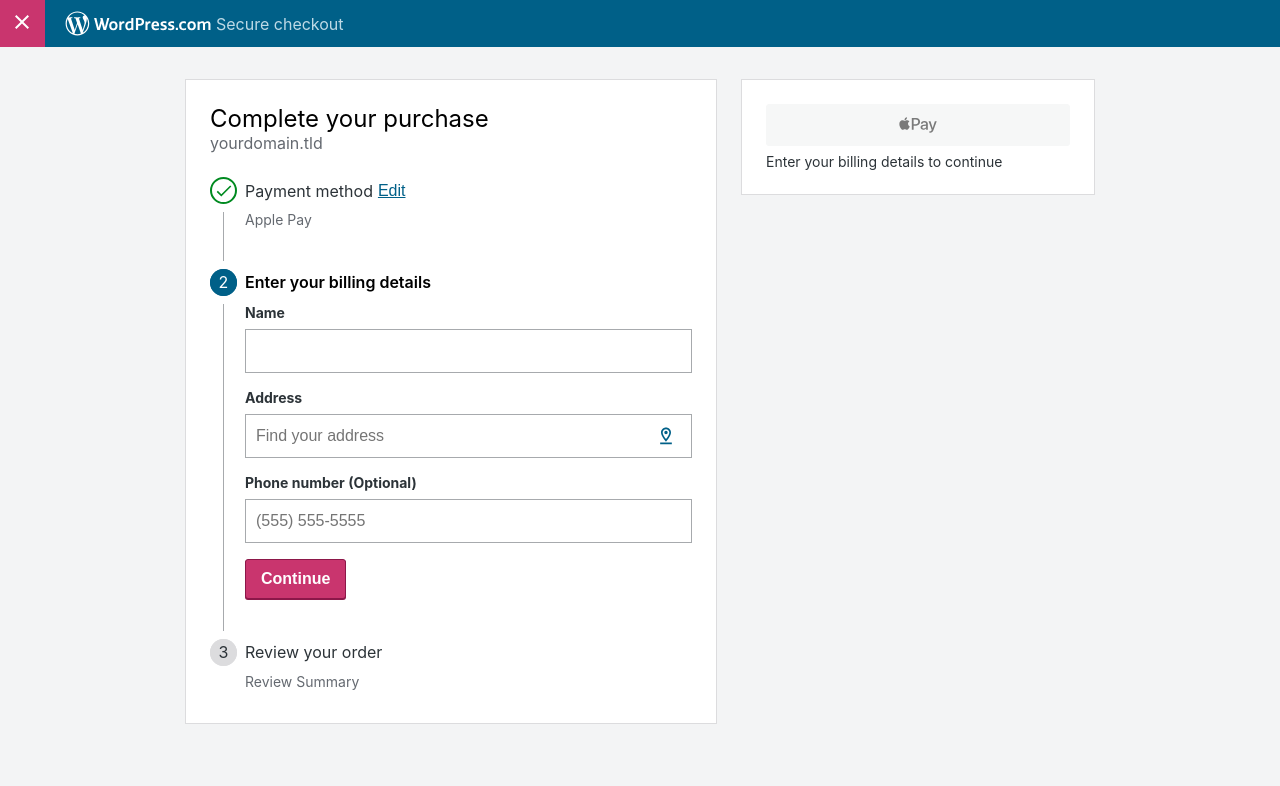
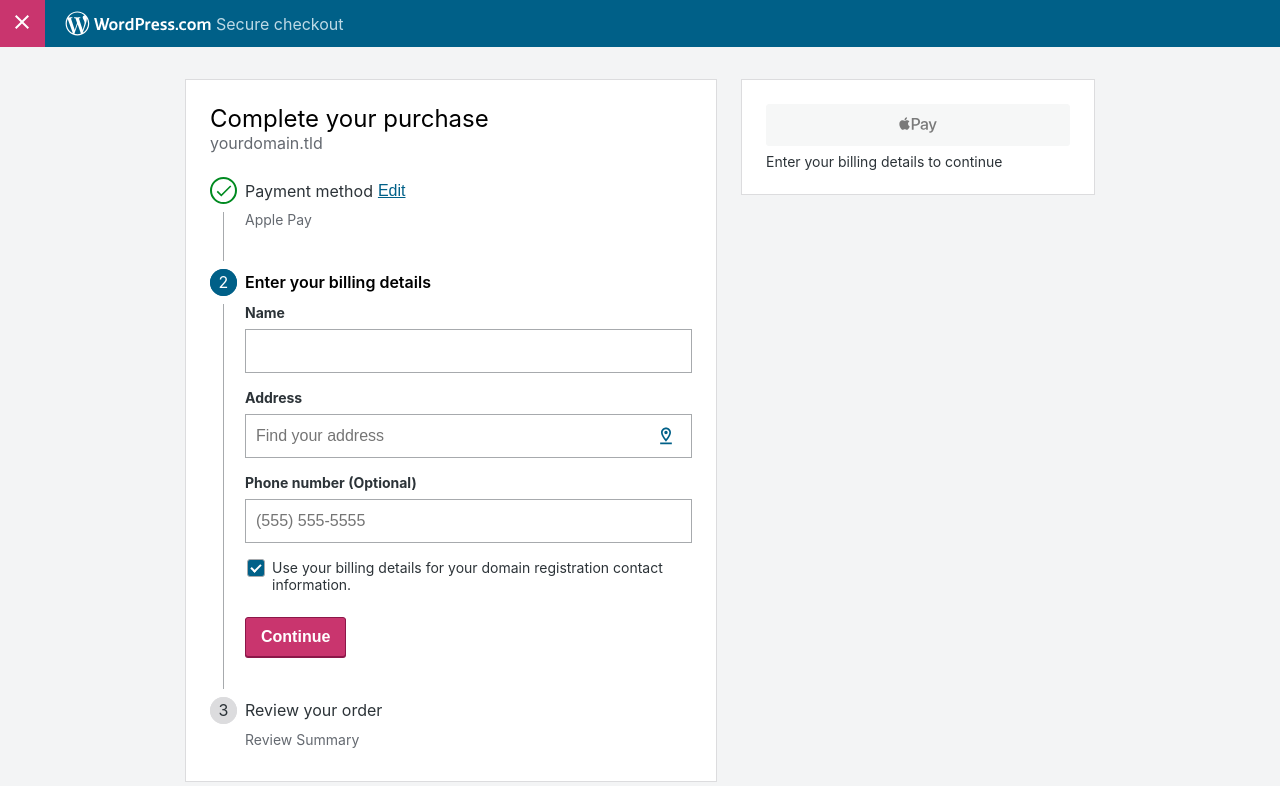
Before and after one commit to fditrapani/checkout-prototype, a React (Create React App) app: page / in a window 1280 px wide. Both pictures are taken after a click on the button "Update". Shown: the top 786 px of the page. Built offline with nearby package versions, Linux system fonts and the light colour scheme.

Commit message:
Add checkbox for domain registration fields

```diff
--- a/src/App.js
+++ b/src/App.js
@@ -192,6 +192,61 @@
   overflow: ${ props => props.overflow };
   height: ${ props => props.height };
 `
+
+const DomainRegistrationUI = styled.div`
+  margin: 16px 0 24px;
+  display: flex;
+  width: 100%;
+`
+
+const DomainRegistrationLabelUI = styled.label`
+  font-size: 14px;
+  color: ${ colours.gray80 };
+  display: block;
+  position: relative;
+  padding-left: 5px;
+
+  :hover {
+    cursor: pointer
+  }
+
+  :before {
+    display: block;
+    width: 16px;
+    height: 16px;
+    content: "";
+    position: absolute;
+    left: -20px;
+    top: 0;
+    border: 1px solid ${ colours.gray20 };
+    border-radius: 3px;
+  }
+`
+
+const DomainRegistrationCheckboxUI = styled.input`
+  margin-right: 5px;
+  opacity: 0;
+
+
+  :checked + label:before {
+    background: ${ colours.highlight };
+  }
+
+  :checked + label:after {
+    display: block;
+    width: 4px;
+    height: 8px;
+    content: "";
+    position: absolute;
+    left: -14px;
+    top: 3px;
+    border-right: 2px solid ${ colours.white };
+    border-bottom: 2px solid ${ colours.white };
+    transform: rotate(45deg);
+
+  }
+`
+
 
 // END CSS
 //////////////////////////////////////
@@ -584,6 +639,13 @@
                 onChange={ this.checkForFieldErrors } />
         </BillingFormFields>
 
+        <DomainRegistrationUI>
+          <DomainRegistrationCheckboxUI type="checkbox" id="domain-registration" name="domain-registration" defaultChecked={ true }/>
+          <DomainRegistrationLabelUI htmlFor="domain-registration">
+            Use your billing details for your domain registration contact information.
+          </DomainRegistrationLabelUI>
+        </DomainRegistrationUI>
+
         <Button
           state={ this.state.paymentButtonStatus === "disabled" ? "primary" : "secondary" }
           label={ this.state.billingSummary ? "Update" : "Continue" }
@@ -742,14 +804,13 @@
     billingSummary = (
       <div>
         <div>
-          { this.state.paymentMethod === "credit-card" ? "" : this.state.billingName } { this.state.paymentMethod != "credit-card" && <br/> }
+          { this.state.paymentMethod === "credit-card" ? "" : this.state.billingName } { this.state.paymentMethod !== "credit-card" && <br/> }
           { this.state.billingAddress } <br/>
           { this.state.billingCity }, { this.state.billingState } <br/>
           { this.state.billingZip } { this.state.billingCountry }
           { this.state.billingPhoneNumber && <br/> } { this.state.billingPhoneNumber && <br/> }
           { this.state.billingPhoneNumber }
         </div>
-
       </div>
     );
 
```
